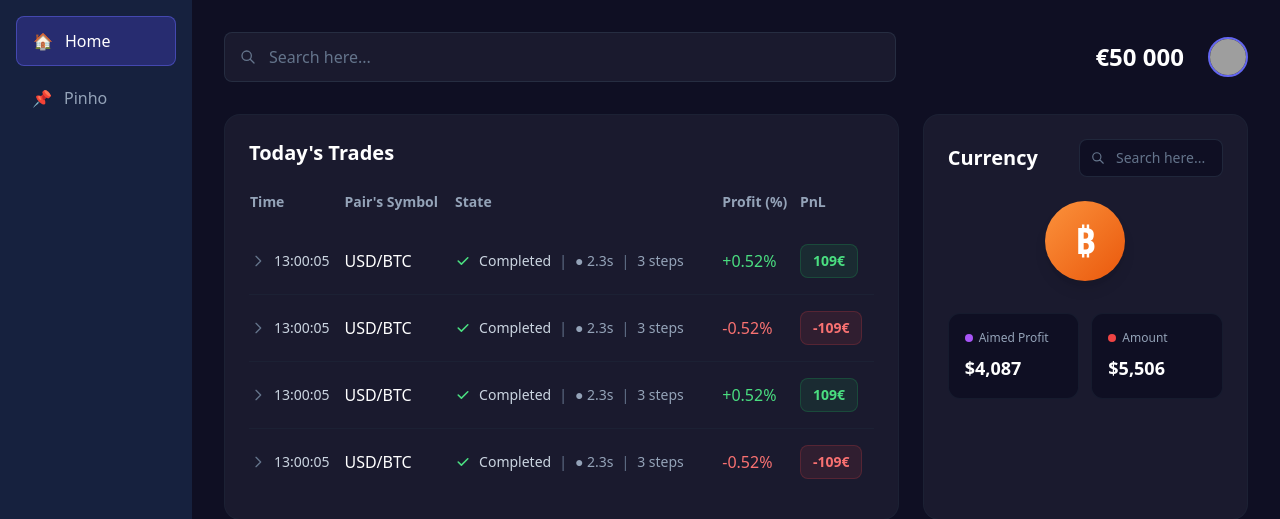
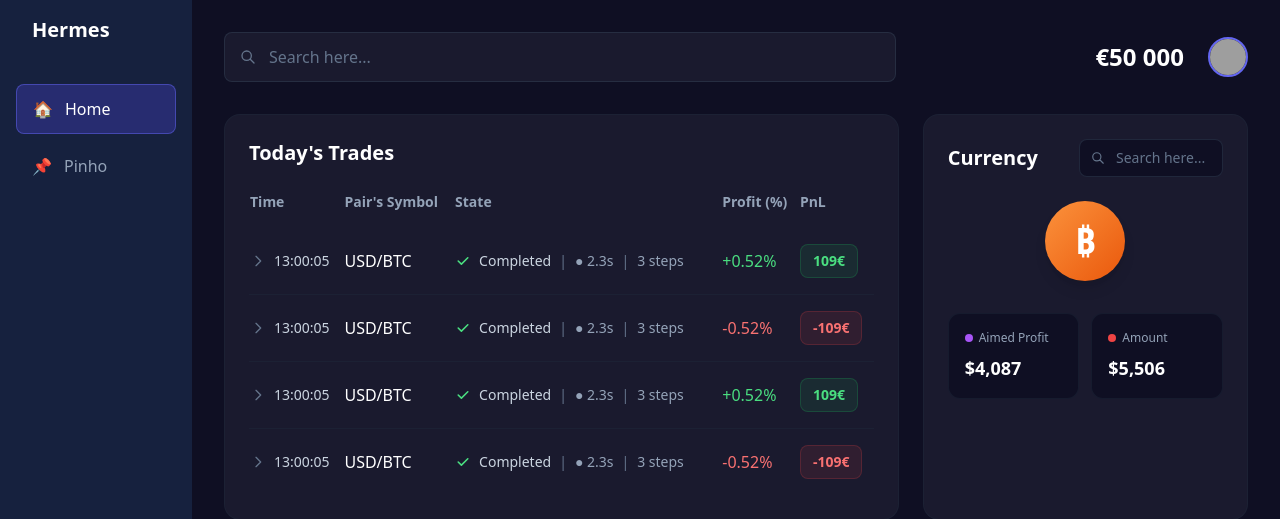
Before and after one commit to Pinho13/Heisenbug, a Django app: page / in a window 1280 px wide. Shown: the top 519 px of the page. Run offline with Django 5.2, Linux system fonts and the light colour scheme; some libraries are stand-ins or nearby versions; grey boxes are pictures that could not be loaded.

Commit message:
Adicionei o nome do site do canto superior esquerdo

```diff
--- a/hermes/templates/base.html
+++ b/hermes/templates/base.html
@@ -12,6 +12,10 @@
 
     <!-- Sidebar -->
     <aside class="w-48 bg-[#16213e] p-4 flex flex-col">
+        <div class="mb-10 px-4 flex items-center">
+            <span class="font-bold text-white text-xl">Hermes</span>
+        </div>
+
         <nav class="flex-1 space-y-2">
             <a href="#" class="flex items-center gap-3 bg-indigo-600/30 text-white px-4 py-3 rounded-lg border border-indigo-500/50">
                 <span>🏠</span>
```
